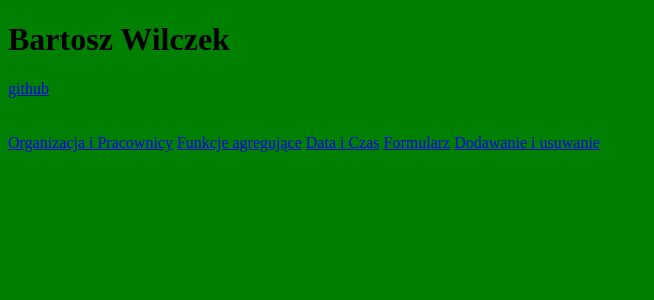
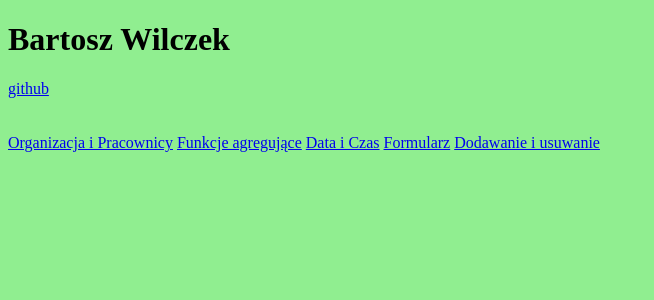
Before and after one commit to AD-2018/sql-php-pierwsza_strona-wilQ-1, a PHP site: page /index.php in a window 1280 px wide. Shown: the top 300 px of the page, without its empty margins (0-654 px from the left). Run offline with PHP 8.4, Linux system fonts and the light colour scheme; data that the repository does not hold is empty.

Commit message:
Update style.css

```diff
--- a/style.css
+++ b/style.css
@@ -1,5 +1,5 @@
 body {
-  background-color: green;
+  background-color: lightgreen;
 }
 
 table {
```
